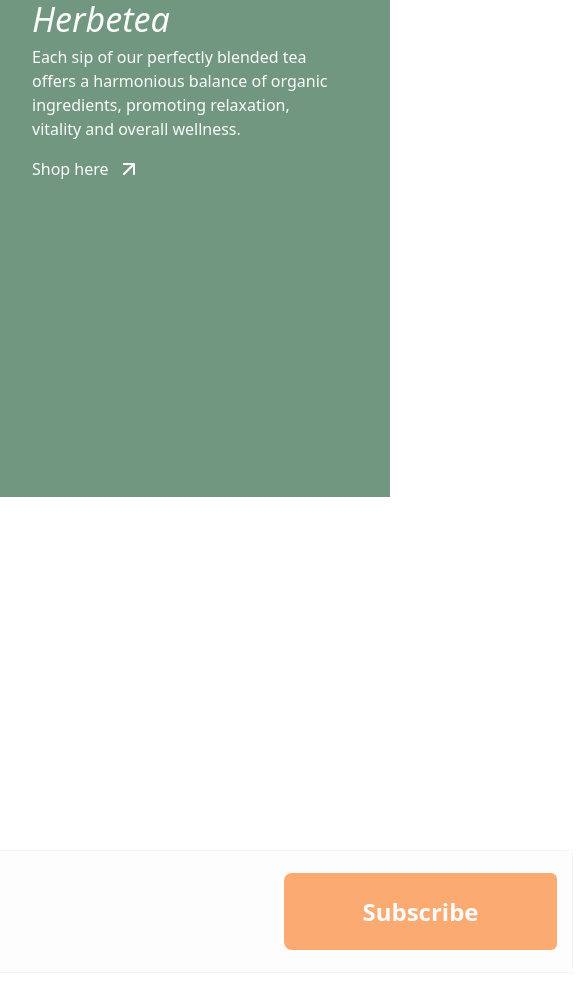
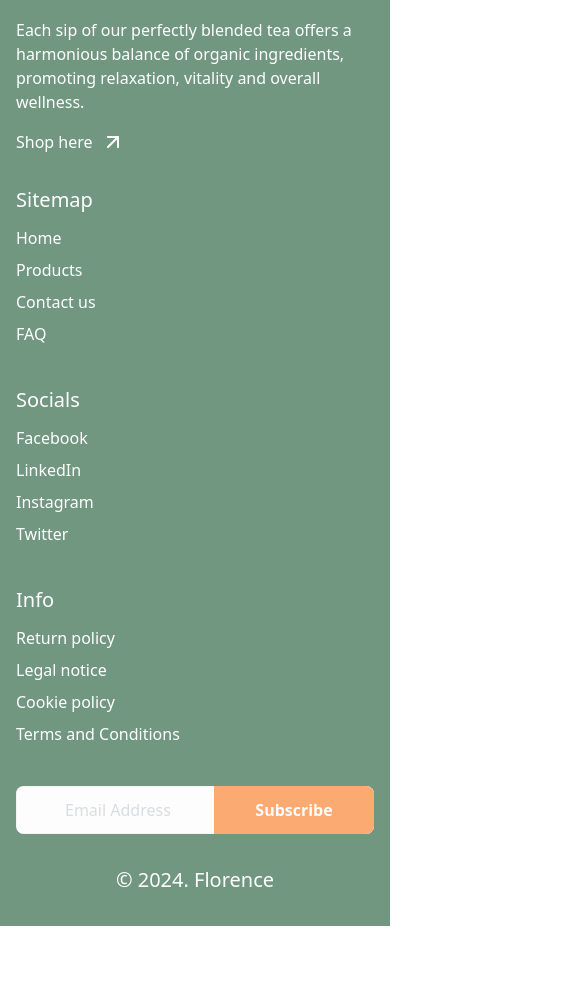
Before and after one commit to JO-YE/herbetea, a React (Create React App) app: page / in a window 390 px wide. Shown: the part 3040-4029 px from the top of the page, 585 px wide, since content can reach past the window. After the commit the page ends 3966 px from the top, so only its background shows below. Built offline with nearby package versions, Linux system fonts and the light colour scheme.

Commit message:
CHORE: working on the footer responsiveness

```diff
--- a/src/components/Footer.jsx
+++ b/src/components/Footer.jsx
@@ -3,110 +3,108 @@ import arrow from "./assets/arrow-up-right.png";
 
 const Footer = () => {
   return (
-    <div className="w-full h-[559px] bg-green-900 opacity-60">
-      <div className="flex pt-14 pl-8">
-        {/** row 1 */}
-        <section className="flex">
-          <div>
-            <h2 className="text-neutral-50 text-[34px] font-normal italic">
+    <div className="bg-green-900 opacity-60">
+      <div className="max-w-7xl mx-auto px-4 py-8 md:py-16 lg:px-8">
+        <div className="grid grid-cols-1 md:grid-cols-2 lg:grid-cols-4 gap-8">
+          {/* Column 1 */}
+          <section className="text-white">
+            <h2 className="text-2xl md:text-4xl font-normal italic mb-4">
               Herbetea
             </h2>
-            <p className="w-[299px] text-neutral-50 text-[64px] text-base font-normal font-Quicksand">
+            <p className="max-w-sm md:max-w-none text-base md:text-lg font-normal font-Quicksand mb-4">
               Each sip of our perfectly blended tea offers a harmonious balance
               of organic ingredients, promoting relaxation, vitality and overall
               wellness.
             </p>
-            <div className="flex items-center mt-4">
-              <a
-                href="/"
-                className="Link text-neutral-50 text-base font-normal font-Quicksand"
-              >
+            <div className="flex items-center">
+              <a href="/" className="text-base font-normal font-Quicksand link">
                 Shop here
               </a>
               <img src={arrow} alt="arrow" className="ml-2" />
             </div>
-          </div>
           </section>
 
-        {/** row 2 */}
-        <div className="flex flex-wrap justify-between gap-8 ml-60">
-          {/* Column 1 */}
-          <section className="flex-1">
-            <h3 className="text-white text-xl font-normal font-PlayfairDisplay pb-3">
+          {/* Column 2 */}
+          <section className="text-white flex-1">
+            <h3 className="text-xl font-normal font-PlayfairDisplay pb-3">
               Sitemap
             </h3>
-            <div className="text-white text-xl font-normal font-Quicksand">
-              <a href="/" className="block mb-4 link">
+            <div className="text-base font-normal font-Quicksand">
+              <a href="/" className="block mb-2 link">
                 Home
               </a>
-              <a href="/Products" className="block mb-4 link">
+              <a href="/Products" className="block mb-2 link">
                 Products
               </a>
-              <a href="/Contact" className="block mb-4 link">
+              <a href="/Contact" className="block mb-2 link">
                 Contact us
               </a>
-              <a href="/FAQ" className="block mb-4 link">
+              <a href="/FAQ" className="block mb-2 link">
                 FAQ
               </a>
             </div>
           </section>
 
-          {/* Column 2 */}
-          <section className="flex-1">
-            <h3 className="text-white text-xl font-normal font-PlayfairDisplay pb-3">
+          {/* Column 3 */}
+          <section className="text-white">
+            <h3 className="text-xl font-normal font-PlayfairDisplay pb-3">
               Socials
             </h3>
-            <div className="text-white text-xl font-normal font-Quicksand">
-              <a href="/" className="block mb-4 link">
+            <div className="text-base font-normal font-Quicksand">
+              <a href="/" className="block mb-2 link">
                 Facebook
               </a>
-              <a href="/" className="block mb-4 link">
+              <a href="/" className="block mb-2 link">
                 LinkedIn
               </a>
-              <a href="/" className="block mb-4 link">
+              <a href="/" className="block mb-2 link">
                 Instagram
               </a>
-              <a href="/" className="block mb-4 link">
+              <a href="/" className="block mb-2 link">
                 Twitter
               </a>
             </div>
           </section>
 
-          {/* Column 3 */}
-          <section className="flex-1">
-            <h3 className="text-white text-xl font-normal font-PlayfairDisplay pb-3">
+          {/* Column 4 */}
+          <section className="text-white">
+            <h3 className="text-xl font-normal font-PlayfairDisplay pb-3">
               Info
             </h3>
-            <div className="text-white text-xl font-normal font-Quicksand">
-              <a href="/" className="block mb-4 link">
+            <div className="text-base font-normal font-Quicksand">
+              <a href="/" className="block mb-2 link">
                 Return policy
               </a>
-              <a href="/" className="block mb-4 link">
+              <a href="/" className="block mb-2 link">
                 Legal notice
               </a>
-              <a href="/" className="block mb-4 link">
+              <a href="/" className="block mb-2 link">
                 Cookie policy
               </a>
-              <a href="/" className="block mb-4 link">
+              <a href="/" className="block mb-2 link">
                 Terms and Conditions
               </a>
             </div>
           </section>
         </div>
-      </div>
-      <div className="flex flex-col items-center justify-center mt-8">
-        <div className="relative bg-neutral-50 rounded-lg">
+
+        {/* Subscribe Section */}
+        <div className="flex items-center justify-center mt-8">
+          <div className="relative bg-neutral-50 rounded-lg overflow-hidden w-full lg:w-80">
             <input
               type="email"
               placeholder="Email Address"
-            className="w-[756px] h-[123px] px-4 py-2 pr-12 pl-12 border text-green-900 opacity-60 text-xl font-normal font-Playfair Display"
+              className="w-full h-12 px-4 py-2 pr-12 pl-12 border text-green-900 opacity-60 text-base font-normal font-PlayfairDisplay"
             />
-          <button className="text-neutral-50 text-2xl font-semibold font-Quicksand absolute w-[273px] h-[77px] m-auto mr-4 bg-orange-500 rounded-lg inset-y-0 right-0 px-4 py-2 rounded-r-md hover:bg-green-900 ">
+            <button className="absolute inset-y-0 right-0 w-40 h-12 bg-orange-500 text-neutral-50 text-base font-semibold font-Quicksand rounded-r-md hover:bg-green-900 flex items-center justify-center">
               Subscribe
             </button>
           </div>
-        <div className="mt-8 w-[230px] h-[25px] text-white text-xl font-normal font-Quicksand">
-          Copyright 2024. Florence
+        </div>
+
+        {/* Copyright */}
+        <div className="mt-8 text-white text-xl font-normal font-Quicksand text-center">
+          &copy; {new Date().getFullYear()}. Florence
         </div>
       </div>
     </div>
```
Lines whose indentation alone changed are shown as unchanged.
